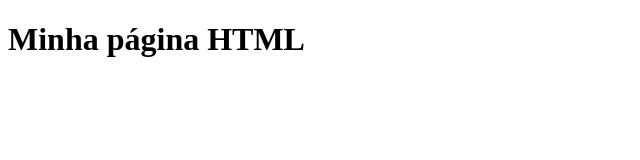
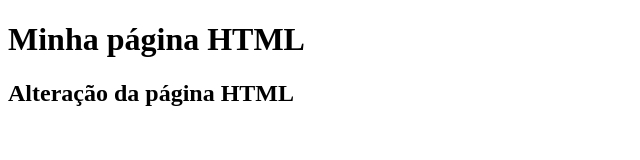
Before and after one commit to emanuelavalente/gama-no-github, a plain HTML site: page index.html in a window 1280 px wide. Shown: the whole page, without its empty margins (0-640 px from the left). Drawn offline with Linux system fonts and the light colour scheme.

Commit message:
arquivo index.html atualizado novamente

```diff
--- a/index.html
+++ b/index.html
@@ -3,6 +3,6 @@
 <body>
 
 <h1>Minha página HTML</h1>
-
+<h2>Alteração da página HTML</h2>
 </body>
 </html>
```
